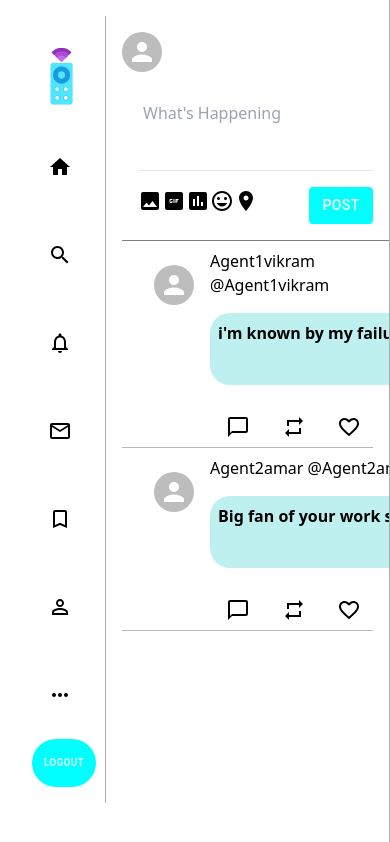
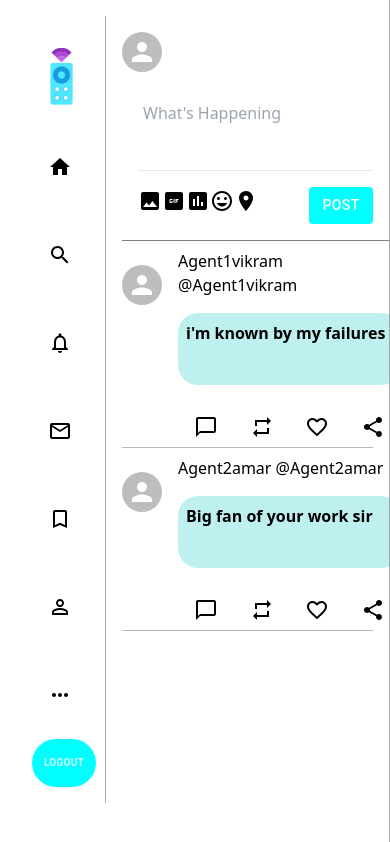
Before and after one commit to sahitm/Remoter-Social-Media, a React (Vite) app: page /home in a window 390 px wide. Built offline with nearby package versions, Linux system fonts and the light colour scheme.

Commit message:
style -responsive style for posts

```diff
--- a/src/Dasboard/D-components/Post.css
+++ b/src/Dasboard/D-components/Post.css
@@ -26,4 +26,22 @@
     background-color: rgb(190, 240, 240);
     border-radius: 20px;
     font-weight: bolder;
+    min-width: 40vw;
 }
+
+@media (max-width:968px) {
+
+    .post{
+        display: flex;
+        border-bottom: 1px solid rgb(185, 184, 184);
+        padding: 0.5rem 0rem;
+        margin-right: 1rem;
+    }
+
+    .post--avatar{
+        margin-top: 1rem;
+        margin-left: 0rem;
+    }
+
+
+}
```
